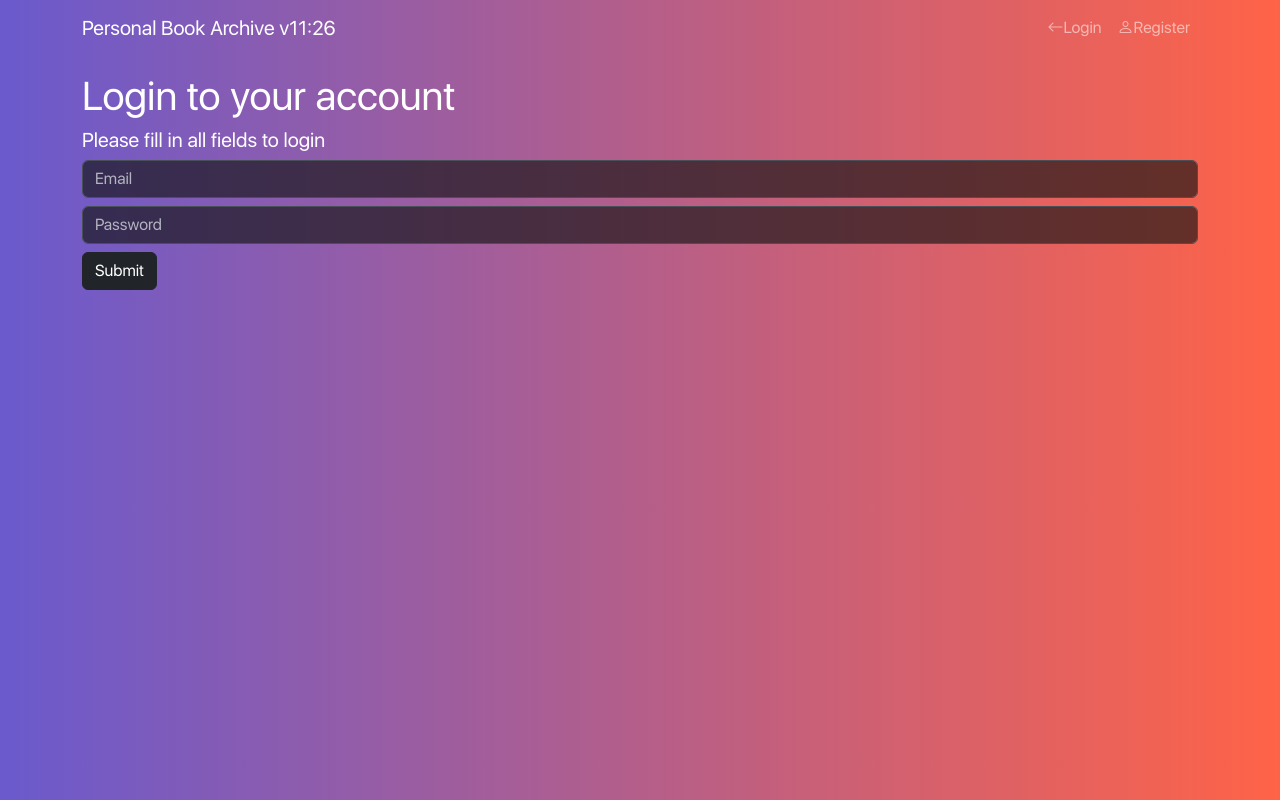
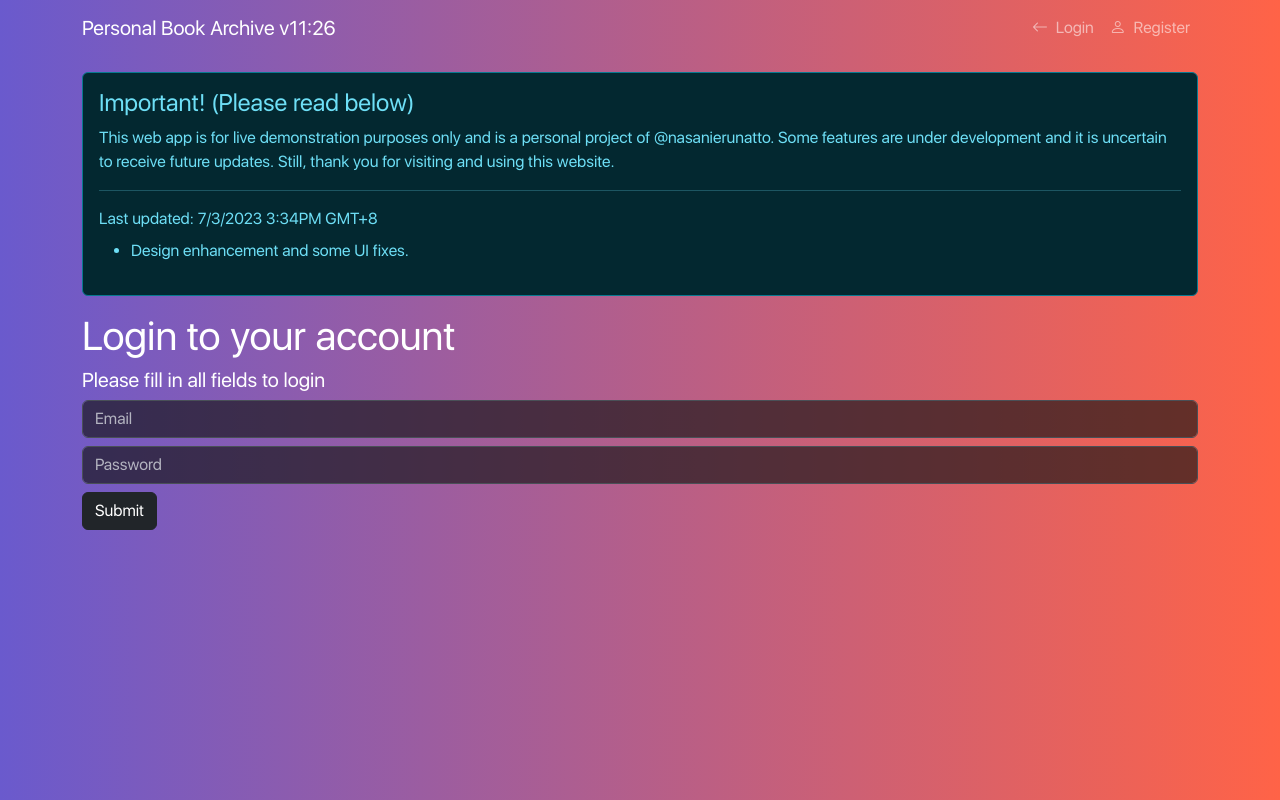
Before and after one commit to Nathaniel-Torres/test-mern-app-books, a React (Create React App) app in the folder frontend/: page /login in a window 1280 px wide. Built offline with nearby package versions, Linux system fonts and the light colour scheme.

Commit message:
additional UI changes

```diff
--- a/frontend/src/components/Header.jsx
+++ b/frontend/src/components/Header.jsx
@@ -1,9 +1,9 @@
 import { Link, useNavigate } from 'react-router-dom'
 import { useSelector, useDispatch } from 'react-redux'
 import { logout, reset } from '../features/auth/AuthSlice'
-import Container from 'react-bootstrap/Container';
-import Nav from 'react-bootstrap/Nav';
-import Navbar from 'react-bootstrap/Navbar';
+import Container from 'react-bootstrap/Container'
+import Nav from 'react-bootstrap/Nav'
+import Navbar from 'react-bootstrap/Navbar'
 
 function Header() {
   const navigate = useNavigate()
@@ -21,7 +21,7 @@ function Header() {
   }
 
   return (
-      <Navbar expand="md" data-bs-theme='dark' className='mb-3'>
+    <Navbar collapseOnSelect expand="md" data-bs-theme='dark' className='mb-3'>
       <Container>
         <Navbar.Brand id='/' onClick={navLink}>Personal Book Archive v11:26</Navbar.Brand>
         <Navbar.Toggle aria-controls="navbar-collapsible" />
@@ -29,19 +29,22 @@ function Header() {
           <Nav className="ms-auto">
 
             {user ? (
+              <>
+                <Navbar.Text>Signed in as: {user.name}</Navbar.Text>
                 <Nav.Link onClick={onLogout}>
                   <i className='bi bi-arrow-right'></i>
-                  Logout
+                  &nbsp;&nbsp;Logout
                 </Nav.Link>
+              </>
             ) : (
               <>
                 <Nav.Link id="/login" onClick={navLink}>
                   <i className="bi bi-arrow-left"></i>
-                    Login
+                  &nbsp;&nbsp;Login
                 </Nav.Link>
                 <Nav.Link id="/register" onClick={navLink}>
                   <i className="bi bi-person"></i>
-                    Register
+                  &nbsp;&nbsp;Register
                 </Nav.Link>
               </>
             )}
--- /dev/null
+++ b/frontend/src/components/UpdateNotice.jsx
@@ -0,0 +1,30 @@
+import Alert from 'react-bootstrap/Alert'
+
+function UpdateNotice() {
+  const githubRepo = '#'
+  const heading = 'Important! (Please read below)'
+  const updateNote = 'Last updated: 7/3/2023 3:34PM GMT+8'
+  const changes = [
+    'Design enhancement and some UI fixes.',
+  ]
+
+  return (
+    <Alert variant='info' data-bs-theme='dark' className='mb-3'>
+      <Alert.Heading>{heading}</Alert.Heading>
+      <p>This web app is for live demonstration purposes only and is a personal project of @nasanierunatto. Some features are under development and it is uncertain to receive future updates. Still, thank you for visiting and using this website.</p>
+      <hr />
+      <p className='mb-2'>{updateNote}</p>
+      {changes ? (
+        <ul>
+          {
+            changes.map((change) => (
+              <li>{change}</li>
+            ))
+          }
+        </ul>
+      ) : 'No information from the developer.'}
+    </Alert>
+  )
+}
+
+export default UpdateNotice
--- a/frontend/src/pages/Login.jsx
+++ b/frontend/src/pages/Login.jsx
@@ -4,6 +4,11 @@ import { useNavigate } from 'react-router-dom'
 import { toast } from 'react-toastify'
 import { login, reset } from '../features/auth/AuthSlice'
 import Spinner from '../components/Spinner'
+import Container from 'react-bootstrap/Container'
+import Row from 'react-bootstrap/Row'
+import Col from 'react-bootstrap/Col'
+import Button from 'react-bootstrap/Button'
+import UpdateNotice from '../components/UpdateNotice'
 
 function Login() {
   const [formData, setFormData] = useState({
@@ -54,6 +59,22 @@ function Login() {
 
   return (
     <>
+
+      <Container>
+        <UpdateNotice />
+        <Row>
+
+          <Col className='d-none d-md-grid' md='4'>
+
+          </Col>
+
+          <Col md='8'>
+
+          </Col>
+
+        </Row>
+      </Container>
+
       <div className='container'>
         <h1>Login to your account</h1>
         <h5>Please fill in all fields to login</h5>
```
Lines whose indentation alone changed are shown as unchanged.
